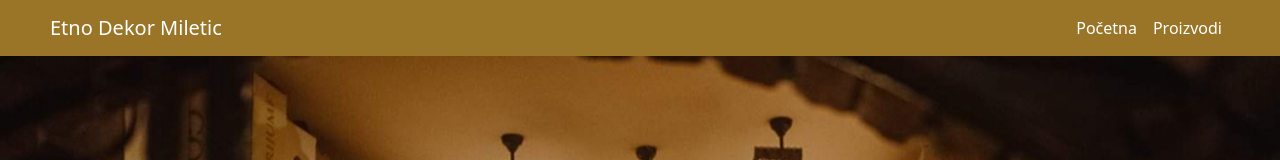
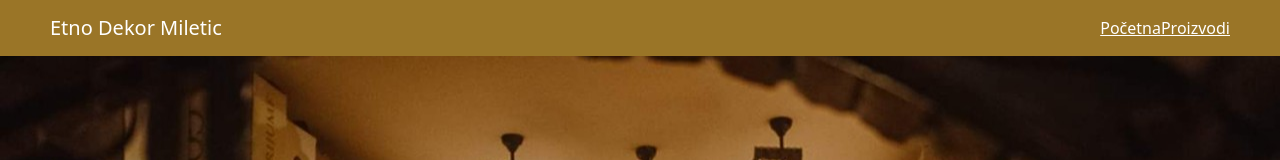
Before and after one commit to Daniel-Avramovic/etno-dekor-miletic, a React (Create React App) app: page / in a window 1280 px wide. Shown: the top 160 px of the page. Built offline with nearby package versions, Linux system fonts and the light colour scheme.

Commit message:
changed router version

```diff
--- a/package.json
+++ b/package.json
@@ -15,7 +15,7 @@
     "react": "^17.0.2",
     "react-bootstrap": "^2.1.2",
     "react-dom": "^17.0.2",
-    "react-router-dom": "^6.2.1",
+    "react-router-dom": "^6.4.5",
     "react-scripts": "5.0.0",
     "sass": "^1.49.8",
     "typescript": "^4.5.5",
--- a/src/App.tsx
+++ b/src/App.tsx
@@ -1,26 +1,35 @@
-import React, { useState, Fragment, FC } from "react";
+import React, { Fragment, FC } from "react";
 import Header from "./components/header/Header";
 import Home from "./pages/home/Home";
 import ProductsPage from "./pages/products/Product"
 import Footer from "./components/footer/Footer";
-import { Route, Routes } from "react-router-dom";
+import { createHashRouter, RouterProvider } from "react-router-dom";
+
 import "./App.scss";
 
+const RootPage = ({ children }: { children: React.ReactElement}) => (
+  <>
+    <Header/>
+    {children}
+    <Footer/>
+  </>
+)
+const router = createHashRouter(
+  [
+    {
+      path: "/",
+      element: <RootPage><Home /></RootPage>
+    }, {
+      path: '/products',
+      element: <RootPage><ProductsPage /></RootPage>
+    },
+  ]
+)
+
 const App: FC = (): React.ReactElement => {
-  // const [img, setImg] = useState("")
-  // fetch("data.json").then(res => res.json()).then(data => {
-  //   console.log(data)
-  //   setImg(data.backgroundImg)
-  // })
-  // console.log(img)
   return (
     <Fragment>
-      <Header/>
-      <Routes>
-        <Route path="/" element={<Home/>} />
-        <Route path="products" element={<ProductsPage/>} />
-      </Routes>
-      <Footer/>
+        <RouterProvider router={router}/>
     </Fragment>
   );
 };
--- a/src/components/header/Header.tsx
+++ b/src/components/header/Header.tsx
@@ -5,6 +5,8 @@ import {
   DropdownButton,
   Dropdown,
 } from "react-bootstrap";
+
+import { Link } from 'react-router-dom'
 import "./Header.scss";
 
 const Header: FC = (): React.ReactElement => {
@@ -13,8 +15,8 @@ const Header: FC = (): React.ReactElement => {
       <Navbar bg="dark" variant="dark">
           <Navbar.Brand href="/">Etno Dekor Miletic</Navbar.Brand>
           <Nav className="me-auto">
-            <Nav.Link href="/">Početna</Nav.Link>
-            <Nav.Link href="/products">Proizvodi</Nav.Link>
+            <Link to="/">Početna</Link>
+            <Link to="/products">Proizvodi</Link>
           </Nav>
           <DropdownButton id="dropdown-basic-button" title="Menu">
             <Dropdown.Item href="/">Početna</Dropdown.Item>
--- a/src/index.tsx
+++ b/src/index.tsx
@@ -3,13 +3,10 @@ import ReactDOM from "react-dom";
 import "./index.css";
 import 'bootstrap/dist/css/bootstrap.min.css';
 import App from "./App";
-import { BrowserRouter} from "react-router-dom";
 
 ReactDOM.render(
   <React.StrictMode>
-    <BrowserRouter>
       <App />
-    </BrowserRouter>
   </React.StrictMode>,
   document.getElementById("root")
 );
```
Also changed, not shown: 1 other file (tests, documents, lock files or other folders).
